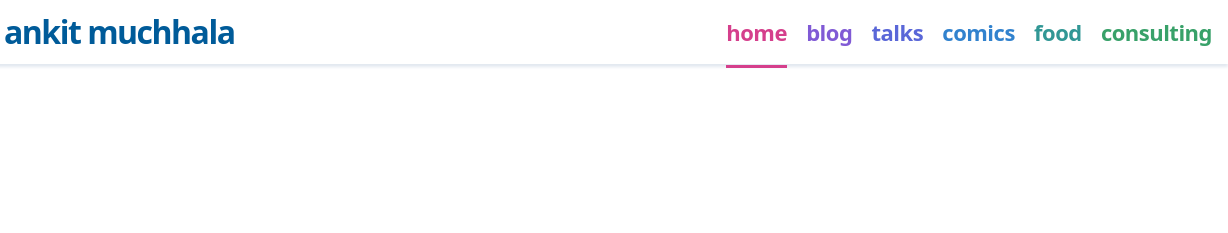
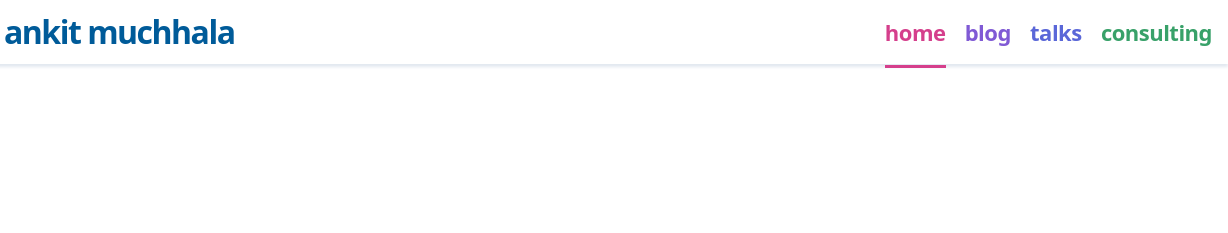
Before and after one commit to ankit-m/ankit-m.github.io, a Gatsby site: page / in a window 1280 px wide. Shown: the top 233 px of the page, 52-1280 px from the left. Built offline with nearby package versions, Linux system fonts and the light colour scheme; Gatsby itself is replaced by a stand-in of ours.

Commit message:
remove header links for food and comics

```diff
--- a/src/components/Header.js
+++ b/src/components/Header.js
@@ -23,18 +23,18 @@ const navItems = [
 
     className: "text-indigo",
   },
-  {
-    label: "Comics",
-    key: "comics",
-    path: "/comics",
-    className: "text-blue",
-  },
-  {
-    label: "Food",
-    key: "food",
-    path: "/food",
-    className: "text-teal",
-  },
+  // {
+  //   label: "Comics",
+  //   key: "comics",
+  //   path: "/comics",
+  //   className: "text-blue",
+  // },
+  // {
+  //   label: "Food",
+  //   key: "food",
+  //   path: "/food",
+  //   className: "text-teal",
+  // },
   {
     label: "Consulting",
     key: "consulting",
```
